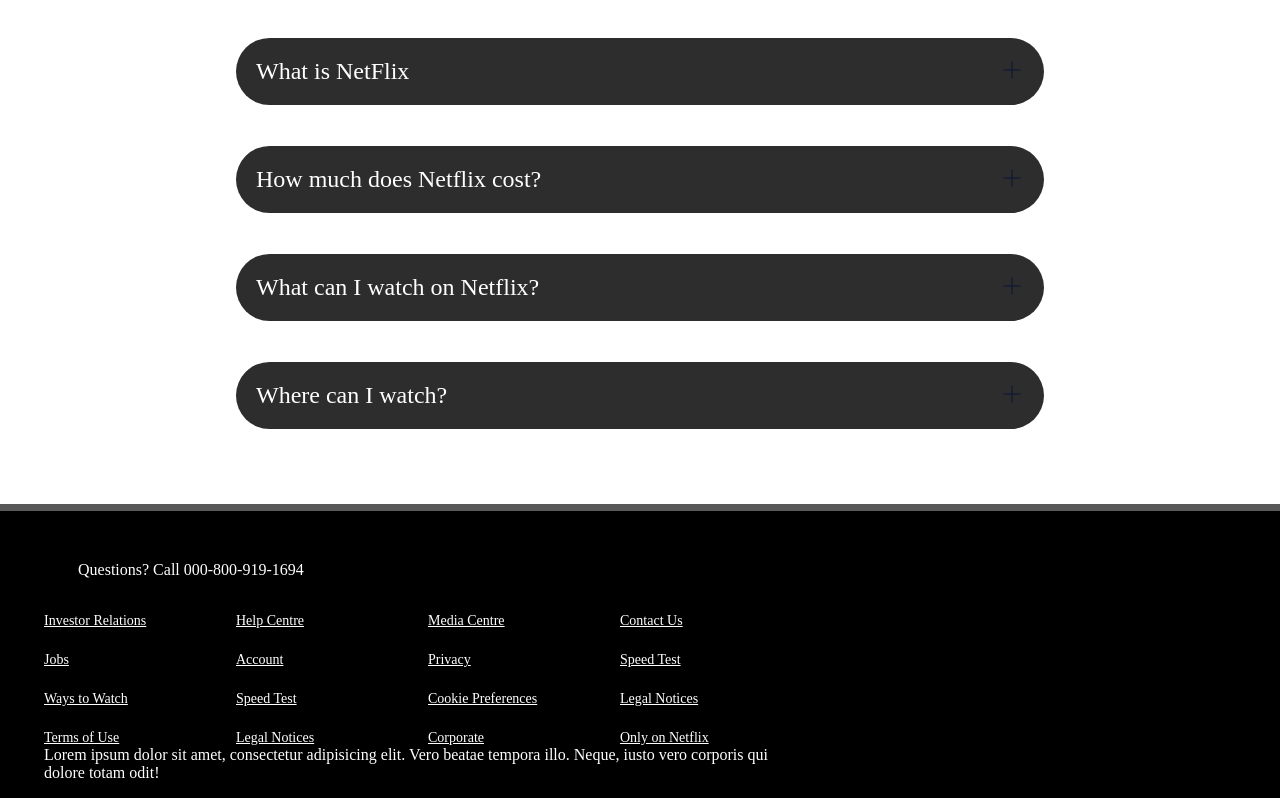
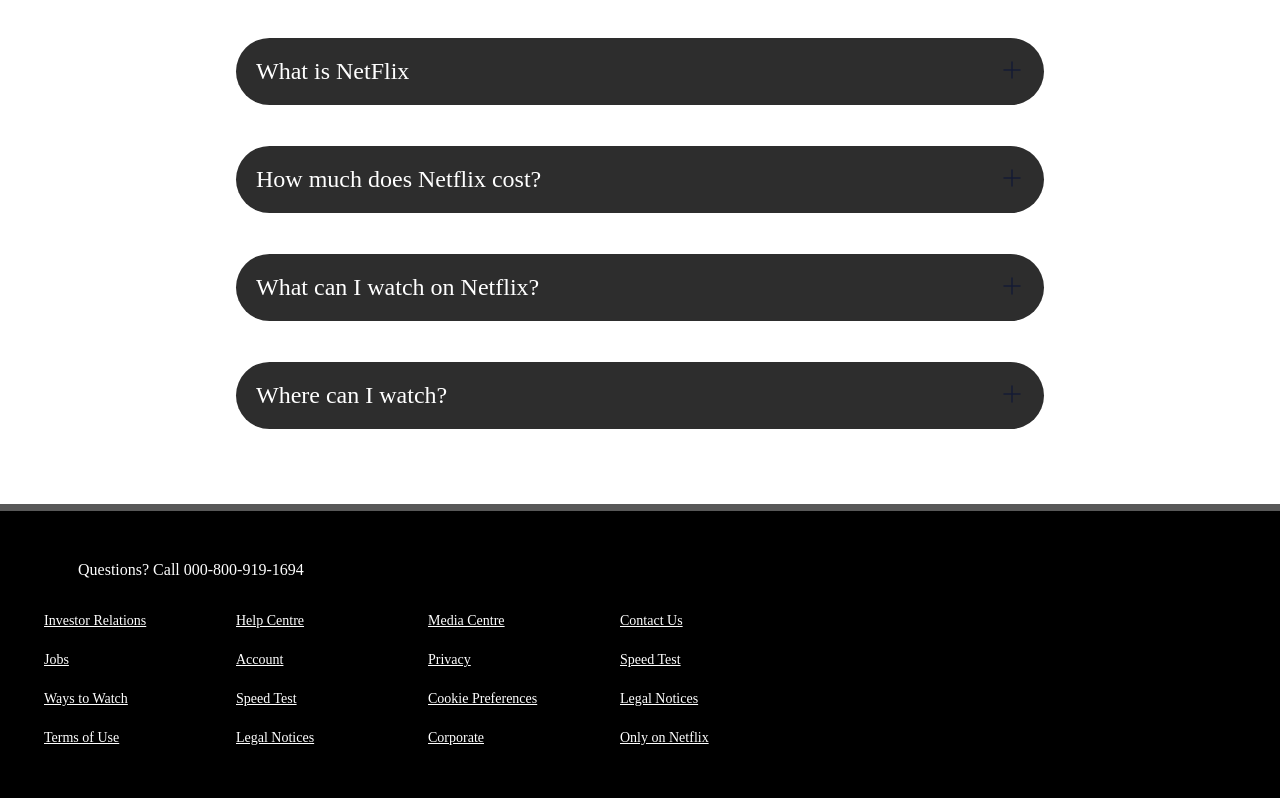
Before and after one commit to ShambhuNale/Netflix, a plain HTML site: page index.html in a window 1280 px wide. Shown: the part 1919-2717 px from the top of the page. After the commit the page ends 2681 px from the top, so only its background shows below. Drawn offline with Linux system fonts and the light colour scheme.

Commit message:
Finale changes

```diff
--- a/index.html
+++ b/index.html
@@ -162,7 +162,7 @@
                 <a href="faq">Only on Netflix</a>
             </div>
         </div>
-        <p>Lorem ipsum dolor sit amet, consectetur adipisicing elit. Vero beatae tempora illo. Neque, iusto vero corporis qui dolore totam odit!</p>
+
     </footer>
 </body>
 
```
